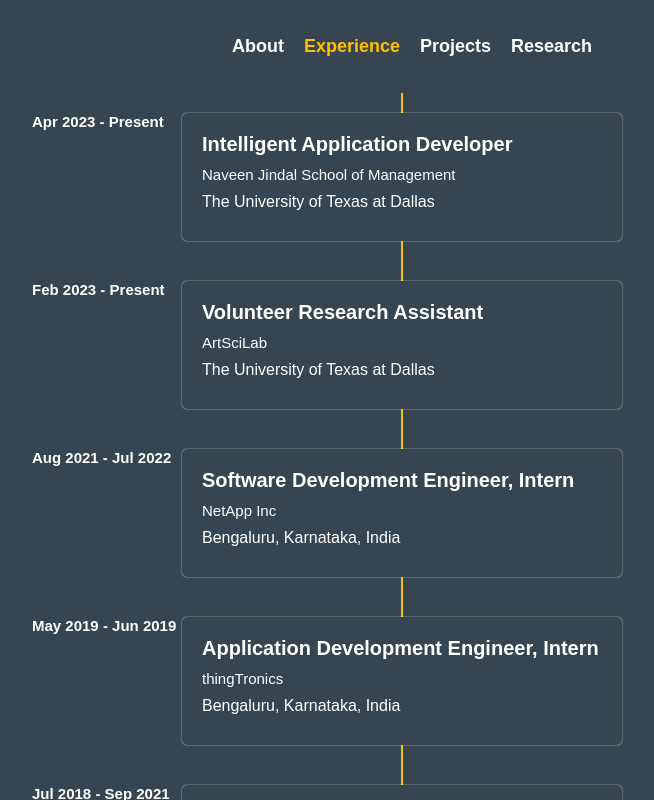
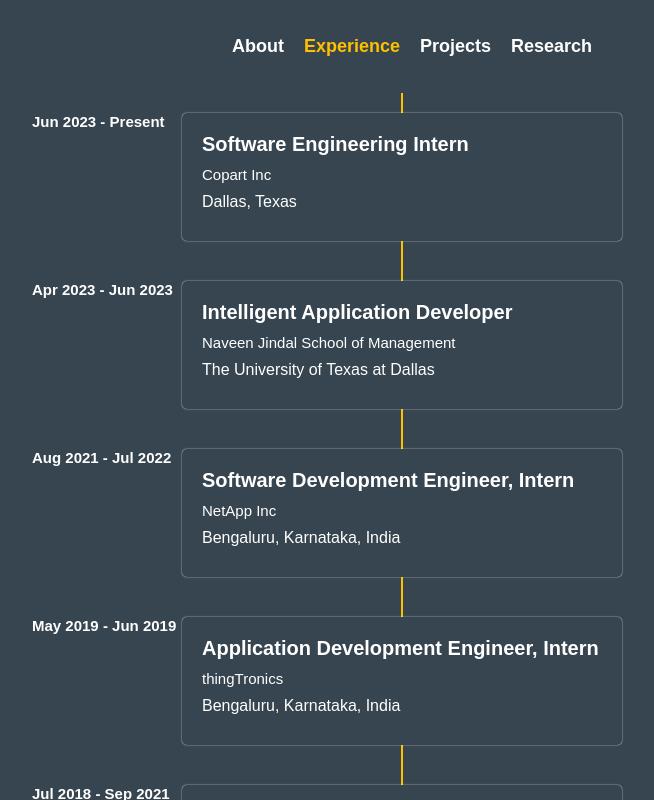
Before and after one commit to hipstermartin/hipstermartin.github.io, a React (Create React App) app: page / in a window 1280 px wide. Both pictures are taken after a click on the item "Experience". Shown: the top 800 px of the page, without its empty margins (238-892 px from the left). Built offline with nearby package versions, Linux system fonts and the light colour scheme; the HTML template or start-up script is replaced by a standard one.

Commit message:
updated summer internship info

```diff
--- a/src/components/Experience.js
+++ b/src/components/Experience.js
@@ -4,23 +4,22 @@ import "./Experiences.css";
 const experiences = [
   {
     id: 1,
-    jobTitle: "Intelligent Application Developer",
-    company: "Naveen Jindal School of Management",
-    location: "The University of Texas at Dallas",
-    duration: "Apr 2023 - Present",
+    jobTitle: "Software Engineering Intern",
+    company: "Copart Inc",
+    location: "Dallas, Texas",
+    duration: "Jun 2023 - Present",
     duties: [
-      "Working on developing a full-stack web application that visualizes AHP and linear programming. Also involved in multiple IoT/ML projects that leverage the use of various AWS services.",
+      "",
     ],
   },
   {
     id: 2,
-    jobTitle: "Volunteer Research Assistant",
-    company: "ArtSciLab",
+    jobTitle: "Intelligent Application Developer",
+    company: "Naveen Jindal School of Management",
     location: "The University of Texas at Dallas",
-    duration: "Feb 2023 - Present",
+    duration: "Apr 2023 - Jun 2023",
     duties: [
-      "Working under Dr. Roger Malina, responsible for conducting various research activities, analyzing data sets, and developing machine learning models.",
-      "Research Area: Text and Video Analysis",
+      "Working on developing a full-stack web application that visualizes AHP and linear programming. Also involved in multiple IoT/ML projects that leverage the use of various AWS services.",
     ],
   },
   {
```
Also changed, not shown: 7 other files (tests, documents, lock files or other folders).
